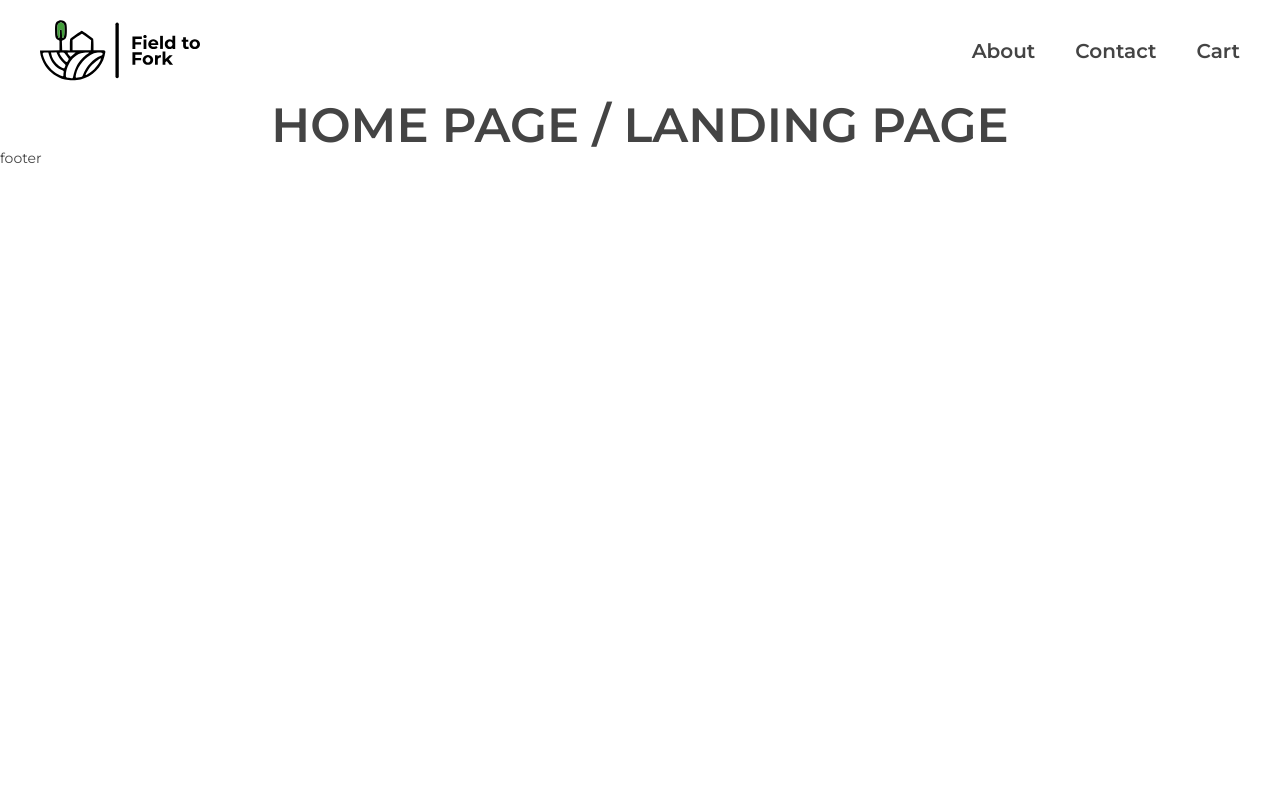
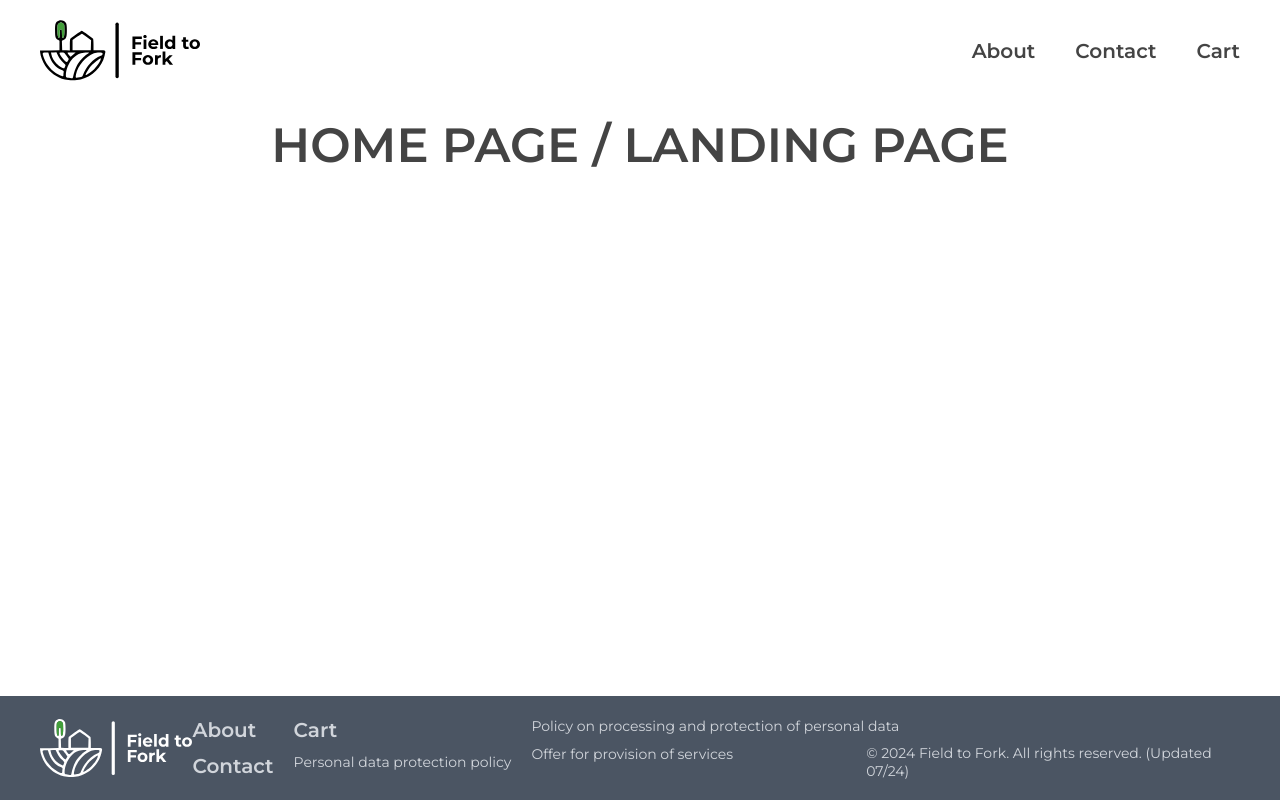
Before and after one commit to Rikcher/Inline-test, a React (Vite) app: page / in a window 1280 px wide. Built offline with nearby package versions, Linux system fonts and the light colour scheme.

Commit message:
Made footer

```diff
--- a/src/components/Footer.tsx
+++ b/src/components/Footer.tsx
@@ -1,10 +1,22 @@
 import React from 'react';
+import { Link } from 'react-router-dom';
+import LogoReverse from '/src/assets/LogoColorReversed.svg'
+import NavigationLinks from './ui/NavigationLinks';
 
 const Footer: React.FC = () => {
 
     return (
-        <footer className=''>
-            <p>footer</p>
+        <footer className='w-full flex justify-between items-center bg-gray-600 py-5 px-10'>
+            <Link to={"/"}>
+                <img src={LogoReverse} alt="" />
+            </Link>
+            <div className='flex flex-col flex-wrap max-h-20 gap-x-5 gap-y-2 text-gray-300 text-sm font-normal'>
+                <NavigationLinks textColor='text-gray-300' textSize='text-sm' fontWeight='font-normal' hoverStyle='underline'/>
+                <a className='hover:underline' target='_blank' href="#">Personal data protection policy</a>
+                <a className='hover:underline' target='_blank' href="#">Policy on processing and protection of personal data</a>
+                <a className='hover:underline' target='_blank' href="#">Offer for provision of services</a>
+            </div>
+            <p className='text-gray-300 self-end'>© 2024 Field to Fork. All rights reserved. (Updated 07/24)</p>
         </footer>
     );
 };
--- a/src/components/Header.tsx
+++ b/src/components/Header.tsx
@@ -1,7 +1,7 @@
 import React from 'react';
 import { Link } from 'react-router-dom'
 import Logo from '/src/assets/Logo.svg'
-import CustomLink from './ui/CustomLink';
+import NavigationLinks from './ui/NavigationLinks';
 
 const Header: React.FC = () => {
 
@@ -9,12 +9,10 @@ const Header: React.FC = () => {
         <header className='w-full flex px-10 py-5'>
             <nav className='grow flex justify-between items-center'>
                 <Link to={"/"}>
-                <img src={Logo} alt="" />
+                    <img src={Logo} alt="" />
                 </Link>
                 <div className='flex gap-10'>
-                    <CustomLink path='/about' label='About'/>
-                    <CustomLink path='/contact' label='Contact'/>
-                    <CustomLink path='/cart' label='Cart'/>
+                    <NavigationLinks hoverStyle='custom'/>
                 </div>
             </nav>
         </header>
--- a/src/components/Layout.tsx
+++ b/src/components/Layout.tsx
@@ -6,9 +6,9 @@ import { Outlet } from 'react-router-dom';
 
 const Layout: React.FC = () => {
     return (
-        <div id='AppWrapper' className=''>
+        <div id='AppWrapper' className='min-h-screen flex flex-col items-cener'>
             <Header />
-            <main className=''>
+            <main className='grow w-full px-10 py-5'>
                 <Outlet />
             </main>
             <Footer />
--- a/src/components/ui/CustomLink.tsx
+++ b/src/components/ui/CustomLink.tsx
@@ -5,15 +5,19 @@ import { useContext } from "react";
 interface CustomLinkProps {
     label: string;
     path: string;
+    textColor?: string;
+    textSize?: string;
+    fontWeight?: string;
+    hoverStyle: "custom" | "underline";
 }
 
-const CustomLink: React.FC<CustomLinkProps> = ({ label, path }) => {
+const CustomLink: React.FC<CustomLinkProps> = ({ label, path, textColor, textSize, fontWeight, hoverStyle }) => {
     const cartContext = useContext(CartContext);
     const cartTotal = cartContext?.getCartTotal();
 
     return (
         <div className='relative group'>
-            <Link className='relative text-xl font-semibold' to={path}>
+            <Link className={`relative text-xl font-semibold ${textColor} ${textSize} ${fontWeight} ${hoverStyle === "underline" && "group-hover:underline"}`} to={path}>
                 {label}
                 {label === "Cart" && cartTotal !== 0 &&
                     <span className="absolute -top-1 -right-3 bg-main-light rounded-full w-4 h-4 text-xs flex justify-center items-center">
@@ -21,7 +25,7 @@ const CustomLink: React.FC<CustomLinkProps> = ({ label, path }) => {
                     </span>
                 }
             </Link>
-            <div className='absolute -bottom-1.5 transition-w duration-300 ease-in-out w-0 h-0.5 bg-main group-hover:w-full'></div>
+            {hoverStyle === "custom" && <div className='absolute -bottom-1.5 transition-w duration-300 ease-in-out w-0 h-0.5 bg-main group-hover:w-full'></div>}
         </div>
     )
 }
--- /dev/null
+++ b/src/components/ui/NavigationLinks.tsx
@@ -0,0 +1,19 @@
+import { LINKS } from '../../constants'
+import CustomLink from './CustomLink'
+
+interface NavigationLinksProps {
+    textColor?: string;
+    textSize?: string;
+    fontWeight?: string;
+    hoverStyle: "custom" | "underline";
+}
+
+const NavigationLinks: React.FC<NavigationLinksProps> = ({ textColor, textSize, fontWeight, hoverStyle }) => {
+    return (
+        LINKS.map((link) => (
+            <CustomLink label={link.label} path={link.path} textColor={textColor} textSize={textSize} fontWeight={fontWeight} hoverStyle={hoverStyle}/>
+        ))
+    )
+}
+
+export default NavigationLinks
--- /dev/null
+++ b/src/constants/index.ts
@@ -0,0 +1,10 @@
+export const LINKS: LinkItem[] = [
+    {label: "About", path: "about"},
+    {label: "Contact", path: "contact"},
+    {label: "Cart", path: "cart"},
+]
+
+interface LinkItem {
+    path: string;
+    label: string;
+}
```
Also changed, not shown: src/contexts/CarContext.tsx (+27 -0 lines), src/assets/LogoColorReversed.svg (added).
